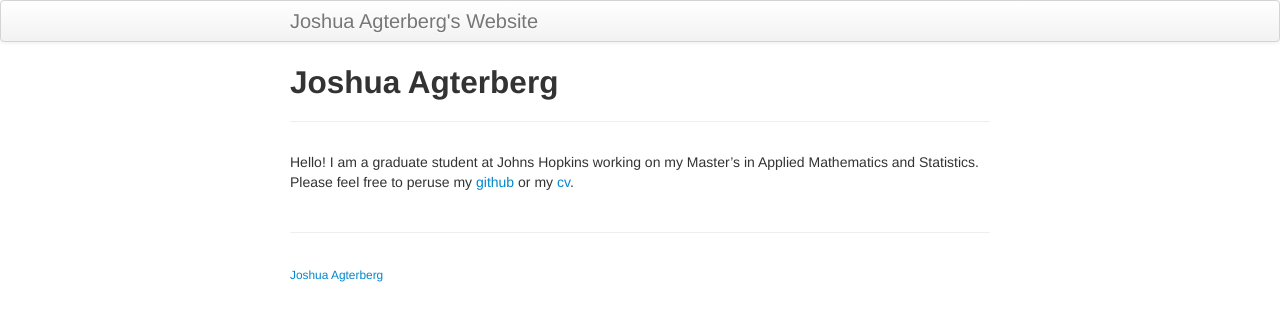
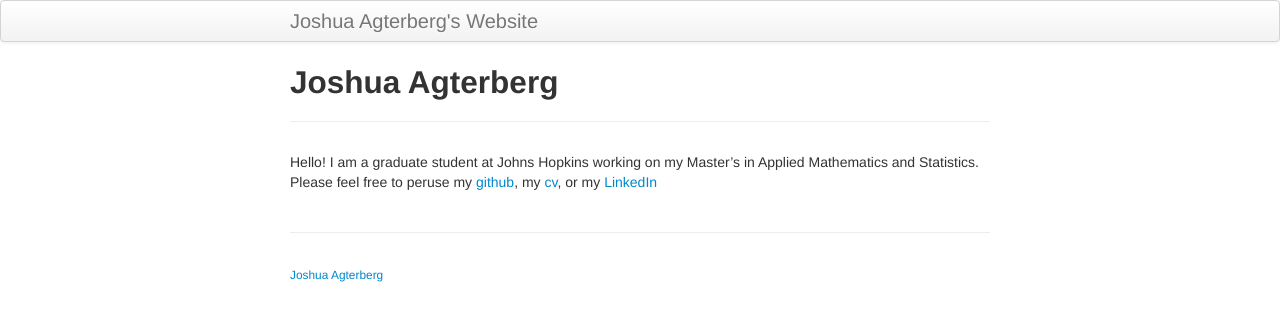
Before and after one commit to jagterberg/jagterberg.github.io, a Jekyll site: the page built from index.md, in a window 1280 px wide. Shown: the top 321 px of the page. Built offline with Jekyll 4.4.1, drawn with Linux system fonts in a browser that asks for light colours.

Commit message:
small changes

```diff
--- a/index.md
+++ b/index.md
@@ -4,4 +4,5 @@ title: Joshua Agterberg
 description: Graduate Student at Johns Hopkins
 ---
 Hello!  I am a graduate student at Johns Hopkins working on my Master's in Applied Mathematics and Statistics.
-Please feel free to peruse my [github](https://github.com/jagterberg) or my [cv](assets/JoshuaAgterbergCV.pdf).
+Please feel free to peruse my [github](https://github.com/jagterberg), my [cv](assets/JoshuaAgterbergCV.pdf), or my
+[LinkedIn](https://www.linkedin.com/in/joshuaagterberg/)
```
